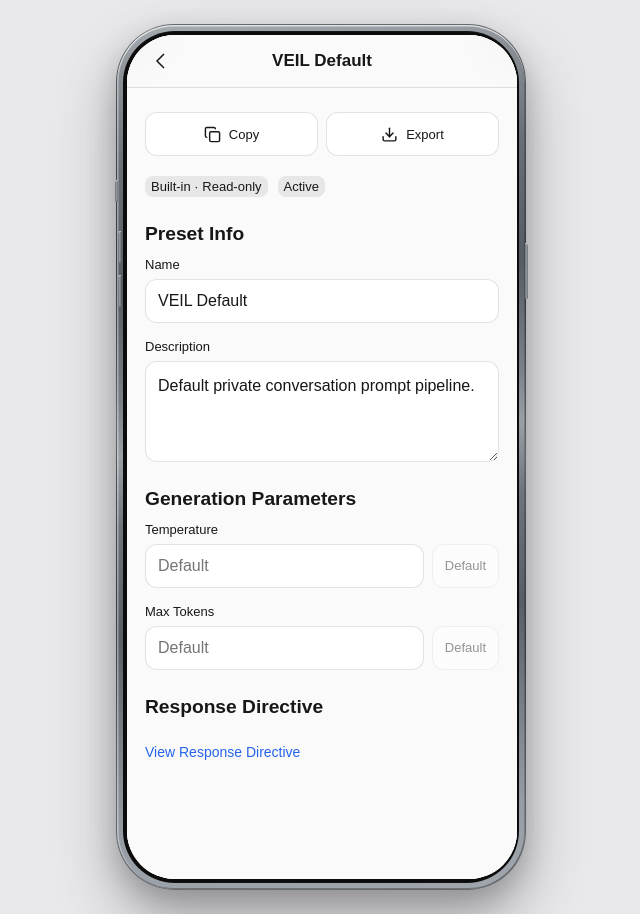
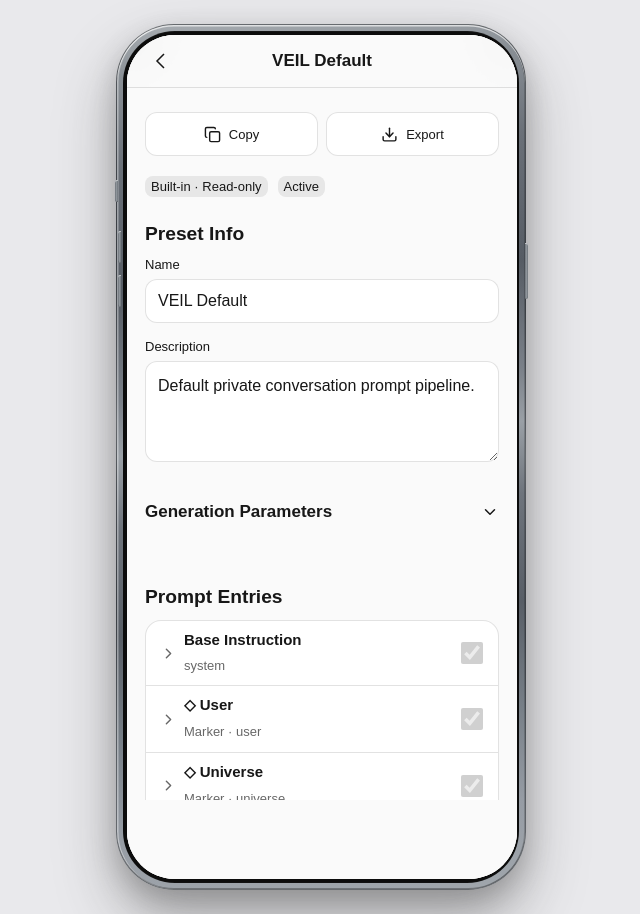
Before and after one commit to yecays-ai/veil, a Next.js app: page /settings/presets/veil-default-v1 in a window 1280 px wide. Shown: the whole page, without its empty margins (319-959 px from the left). Built offline with nearby package versions, Linux system fonts and the light colour scheme.

Commit message:
Make Preset prompts editable inline

```diff
--- a/app/settings/presets/presets.css
+++ b/app/settings/presets/presets.css
@@ -25,3 +25,47 @@
 .preset-manager .preset-toggle { display: flex; align-items: center; justify-content: space-between; min-height: 44px; }
 .preset-manager .preset-prompt-content { min-height: 260px; }
 .preset-manager .preset-delete { margin-top: 24px; }
+.preset-manager .preset-generation > summary {
+  min-height: 48px;
+  display: flex;
+  align-items: center;
+  justify-content: space-between;
+  cursor: pointer;
+  font-size: 17px;
+  font-weight: 600;
+  list-style: none;
+}
+.preset-manager .preset-generation > summary::-webkit-details-marker { display: none; }
+.preset-manager .preset-generation[open] > summary svg { transform: rotate(180deg); }
+.preset-manager .preset-generation .settings-editor { margin-top: 14px; }
+.preset-manager .preset-pipeline {
+  overflow: hidden;
+  border: 1px solid var(--settings-border);
+  border-radius: 16px;
+  background: var(--theme-surface);
+}
+.preset-manager .preset-prompt + .preset-prompt { border-top: 1px solid var(--settings-border); }
+.preset-manager .preset-prompt-summary { display: flex; align-items: center; min-height: 58px; padding: 5px 12px 5px 6px; }
+.preset-manager .preset-prompt-expand {
+  flex: 1;
+  min-width: 0;
+  min-height: 48px;
+  padding: 5px 8px;
+  border: 0;
+  background: transparent;
+  display: flex;
+  align-items: center;
+  gap: 7px;
+  text-align: left;
+}
+.preset-manager .preset-prompt-expand > svg { flex: none; transform: rotate(-90deg); opacity: .65; }
+.preset-manager .preset-prompt-expand[aria-expanded="true"] > svg { transform: none; }
+.preset-manager .preset-prompt[data-enabled] .preset-copy { opacity: 1; }
+.preset-manager .preset-prompt:not([data-enabled]) .preset-copy { opacity: .5; }
+.preset-manager .preset-prompt-editor { padding: 2px 16px 16px 38px; }
+.preset-manager .preset-marker-note { padding: 12px; border-radius: 12px; background: color-mix(in srgb, var(--theme-text) 5%, transparent); }
+.preset-manager .preset-marker-note strong { font-size: 14px; }
+.preset-manager .preset-marker-note p { margin: 7px 0 0; font-size: 13px; line-height: 1.5; opacity: .65; }
+.preset-manager .preset-prompt-controls { display: flex; align-items: center; gap: 4px; margin-top: 12px; font-size: 13px; }
+.preset-manager .preset-prompt-controls > span { margin-right: 4px; opacity: .65; }
+.preset-manager .preset-delete-prompt { margin-left: auto; min-height: 44px; border: 0; background: transparent; color: #ae3636; }
--- a/components/settings/presets/preset-detail.tsx
+++ b/components/settings/presets/preset-detail.tsx
@@ -2,13 +2,14 @@
 import Link from "next/link";
 import { useState } from "react";
 import { useRouter } from "next/navigation";
-import { ArrowDown, ArrowUp, Copy, Download, Plus, Trash2 } from "lucide-react";
+import { ArrowDown, ArrowUp, ChevronDown, Copy, Download, Plus, Trash2 } from "lucide-react";
 import { PageShell } from "../../page-shell";
-import { Input } from "../ui/form";
+import { Input, Select } from "../ui/form";
 import { Alert } from "../ui/feedback";
 import { ConfirmDialog } from "../ui/modal";
-import { presetFingerprint, type Preset } from "../../../lib/preset";
-import { copyPreset, deletePreset, exportPreset, movePrompt, setActivePreset, updatePreset } from "../../../lib/preset-library";
+import { presetFingerprint, type Preset, type PresetPrompt } from "../../../lib/preset";
+import { buildDisplayedPrompts, copyPreset, deletePreset, deletePrompt, exportPreset, movePrompt,
+  promptEnabled, setActivePreset, updatePreset } from "../../../lib/preset-library";
 import { usePresetLibrary } from "./use-preset-library";
 
 export function PresetDetail({ presetId }: { presetId: string }) {
@@ -25,19 +26,39 @@ function DetailEditor({ saved, library }: { saved: Preset; library: ReturnType<t
   const [draft, setDraft] = useState(() => structuredClone(saved));
   const [baseline, setBaseline] = useState(saved);
   const [deleting, setDeleting] = useState(false);
+  const [deletingPrompt, setDeletingPrompt] = useState<string>();
+  const [editingPromptId, setEditingPromptId] = useState<string>();
   const router = useRouter();
   const dirty = presetFingerprint(draft) !== presetFingerprint(baseline);
   const readOnly = saved.builtIn;
   const baseHref = `/settings/presets/${encodeURIComponent(saved.id)}`;
-  const entryHref = (identifier: string) => `${baseHref}/prompts/${encodeURIComponent(identifier)}`;
-  const directive = draft.prompts.find((entry) => entry.identifier === "response-directive");
+  const displayedPrompts = buildDisplayedPrompts(draft);
   function update(patch: Partial<Preset>) { setDraft({ ...draft, ...patch }); }
   function parameter(key: "temperature" | "maxTokens", value: string) {
     const generation = { ...draft.generation };
     if (value === "") delete generation[key]; else generation[key] = Number(value);
     update({ generation });
   }
-  const overlay = deleting ? <ConfirmDialog title="Delete Preset?" confirmLabel="Delete" busy={busy}
+  function updatePrompt(identifier: string, next: PresetPrompt) {
+    setDraft((current) => ({ ...current,
+      prompts: current.prompts.map((entry) => entry.identifier === identifier ? next : entry),
+      promptOrder: current.promptOrder.map((entry) => entry.identifier === identifier
+        ? { ...entry, identifier: next.identifier } : entry),
+    }));
+    if (identifier !== next.identifier) setEditingPromptId(next.identifier);
+  }
+  function togglePrompt(identifier: string, enabled: boolean) {
+    setDraft((current) => ({ ...current,
+      prompts: current.prompts.map((entry) => entry.identifier === identifier ? { ...entry, enabled } : entry),
+      promptOrder: current.promptOrder.map((entry) => entry.identifier === identifier ? { ...entry, enabled } : entry),
+    }));
+  }
+  const overlay = deletingPrompt ? <ConfirmDialog title="Delete Prompt?" confirmLabel="Delete" busy={busy}
+    onCancel={() => setDeletingPrompt(undefined)} onConfirm={() => {
+      setDraft((current) => deletePrompt(current, deletingPrompt));
+      setEditingPromptId(undefined); setDeletingPrompt(undefined);
+    }}>Delete {draft.prompts.find((entry) => entry.identifier === deletingPrompt)?.name} from this Preset?</ConfirmDialog>
+    : deleting ? <ConfirmDialog title="Delete Preset?" confirmLabel="Delete" busy={busy}
     onCancel={() => { if (!busy) setDeleting(false); }} onConfirm={() => void run(async () => {
       await change((current) => deletePreset(current, saved.id)); router.push("/settings/presets");
     })}>Delete {saved.name}? If active, VEIL Default will be used.</ConfirmDialog> : undefined;
@@ -72,33 +93,49 @@ function DetailEditor({ saved, library }: { saved: Preset; library: ReturnType<t
       <label>Name<Input value={draft.name} onChange={(event) => update({ name: event.target.value })} /></label>
       <label>Description<textarea className="settings-input" rows={3} value={draft.description} onChange={(event) => update({ description: event.target.value })} /></label>
     </fieldset></section>
-    <section className="preset-section"><h2>Generation Parameters</h2><fieldset disabled={readOnly || busy} className="settings-editor">
+    <details className="preset-section preset-generation"><summary>Generation Parameters<ChevronDown size={18} aria-hidden="true" /></summary>
+      <fieldset disabled={readOnly || busy} className="settings-editor">
       {(["temperature", "maxTokens"] as const).map((key) => <div className="preset-parameter" key={key}>
         <label>{key === "temperature" ? "Temperature" : "Max Tokens"}<Input type="number" min={key === "temperature" ? 0 : 1}
           max={key === "temperature" ? 2 : 1000000} step={key === "temperature" ? "any" : 1} placeholder="Default"
           value={draft.generation[key] ?? ""} onChange={(event) => parameter(key, event.target.value)} /></label>
         <button className="settings-button" type="button" onClick={() => parameter(key, "")}>Default</button>
       </div>)}
-    </fieldset></section>
-    {directive && <section className="preset-section"><h2>Response Directive</h2>
-      <Link className="preset-entry-link" href={entryHref(directive.identifier)}>{readOnly ? "View" : "Edit"} Response Directive</Link>
-    </section>}
+    </fieldset></details>
     <section className="preset-section"><div className="preset-section-heading"><h2>Prompt Entries</h2>
       {!readOnly && <Link className="preset-entry-link" href={`${baseHref}/new-prompt`}><Plus size={17} />Add Prompt</Link>}</div>
-      <div className="preset-rows">{draft.prompts.map((entry) => <div className="preset-row" key={entry.identifier}>
-        <Link className="preset-copy" href={entryHref(entry.identifier)}><strong>{entry.name}</strong><small>{entry.source === "marker" ? `Marker · ${entry.marker}` : entry.role}</small></Link>
-        <input type="checkbox" aria-label={`Enable Prompt ${entry.name}`} checked={entry.enabled} disabled={readOnly || busy}
-          onChange={(event) => update({ prompts: draft.prompts.map((item) => item.identifier === entry.identifier ? { ...item, enabled: event.target.checked } : item) })} />
-      </div>)}</div>
+      <div className="preset-pipeline">{displayedPrompts.map((entry, index) => {
+        const expanded = editingPromptId === entry.identifier;
+        const enabled = promptEnabled(draft, entry.identifier);
+        return <article className="preset-prompt" data-expanded={expanded || undefined} data-enabled={enabled || undefined} key={entry.identifier}>
+          <div className="preset-prompt-summary">
+            <button className="preset-prompt-expand" type="button" aria-expanded={expanded}
+              aria-controls={`prompt-${entry.identifier}`} onClick={() => setEditingPromptId(expanded ? undefined : entry.identifier)}>
+              <ChevronDown size={17} aria-hidden="true" /><span className="preset-copy"><strong>{entry.name}</strong>
+                <small>{entry.source === "marker" ? `Marker · ${entry.marker}` : entry.role}</small></span>
+            </button>
+            <input type="checkbox" aria-label={`Enable Prompt ${entry.name}`} checked={enabled} disabled={readOnly || busy}
+              onChange={(event) => togglePrompt(entry.identifier, event.target.checked)} />
+          </div>
+          {expanded && <div className="preset-prompt-editor" id={`prompt-${entry.identifier}`}>
+            {entry.source === "prompt" ? <fieldset disabled={readOnly || busy} className="settings-editor">
+              <label>Name<Input value={entry.name} onChange={(event) => updatePrompt(entry.identifier, { ...entry, name: event.target.value })} /></label>
+              <label>Identifier<Input value={entry.identifier} onChange={(event) => updatePrompt(entry.identifier, { ...entry, identifier: event.target.value })} /></label>
+              <label>Role<Select value={entry.role} onChange={(event) => updatePrompt(entry.identifier, { ...entry, role: event.target.value as PresetPrompt["role"] })}>
+                <option value="system">System</option><option value="user">User</option><option value="assistant">Assistant</option>
+              </Select></label>
+              <label>Content<textarea className="settings-input preset-prompt-content" rows={10} value={entry.content}
+                onChange={(event) => updatePrompt(entry.identifier, { ...entry, content: event.target.value })} /></label>
+            </fieldset> : <div className="preset-marker-note"><strong>Runtime marker · {entry.marker}</strong>
+              <p>Content is supplied dynamically by VEIL.</p></div>}
+            <div className="preset-prompt-controls"><span>Move</span>
+              <button className="preset-order-button" disabled={readOnly || busy || index === 0} aria-label={`Move ${entry.identifier} up`} onClick={() => setDraft(movePrompt(draft, entry.identifier, -1))}><ArrowUp size={18} /></button>
+              <button className="preset-order-button" disabled={readOnly || busy || index === displayedPrompts.length - 1} aria-label={`Move ${entry.identifier} down`} onClick={() => setDraft(movePrompt(draft, entry.identifier, 1))}><ArrowDown size={18} /></button>
+              {!readOnly && entry.source === "prompt" && <button className="preset-delete-prompt" type="button" onClick={() => setDeletingPrompt(entry.identifier)}>Delete</button>}
+            </div>
+          </div>}
+        </article>;
+      })}</div>
     </section>
-    <section className="preset-section"><h2>Prompt Order</h2><ol className="preset-rows">
-      {draft.promptOrder.map((entry, index) => <li className="preset-row" key={entry.identifier}>
-        <span className="preset-copy"><strong>{draft.prompts.find((item) => item.identifier === entry.identifier)?.name}</strong></span>
-        <input type="checkbox" aria-label={`Enable Order ${entry.identifier}`} checked={entry.enabled} disabled={readOnly || busy}
-          onChange={(event) => update({ promptOrder: draft.promptOrder.map((item) => item.identifier === entry.identifier ? { ...item, enabled: event.target.checked } : item) })} />
-        <button className="preset-order-button" disabled={readOnly || busy || index === 0} aria-label={`Move ${entry.identifier} up`} onClick={() => setDraft(movePrompt(draft, entry.identifier, -1))}><ArrowUp size={18} /></button>
-        <button className="preset-order-button" disabled={readOnly || busy || index === draft.promptOrder.length - 1} aria-label={`Move ${entry.identifier} down`} onClick={() => setDraft(movePrompt(draft, entry.identifier, 1))}><ArrowDown size={18} /></button>
-      </li>)}
-    </ol></section>
   </PageShell></div>;
 }
--- a/lib/preset-library.ts
+++ b/lib/preset-library.ts
@@ -70,12 +70,49 @@ export function deletePrompt(preset: Preset, identifier: string): Preset {
     promptOrder: preset.promptOrder.filter((item) => item.identifier !== identifier) });
 }
 
+export function buildDisplayedPrompts(preset: Preset): PresetPrompt[] {
+  const prompts = new Map(preset.prompts.map((prompt) => [prompt.identifier, prompt]));
+  const seen = new Set<string>();
+  const displayed: PresetPrompt[] = [];
+  const append = (prompt?: PresetPrompt) => {
+    if (prompt && !seen.has(prompt.identifier)) {
+      seen.add(prompt.identifier);
+      displayed.push(prompt);
+    }
+  };
+  for (const entry of preset.promptOrder) append(prompts.get(entry.identifier));
+  for (const prompt of preset.prompts) append(prompt);
+  return displayed;
+}
+
+export function promptEnabled(preset: Preset, identifier: string) {
+  const prompt = preset.prompts.find((item) => item.identifier === identifier);
+  if (!prompt) return false;
+  const order = preset.promptOrder.find((item) => item.identifier === identifier);
+  return prompt.enabled && (order?.enabled ?? true);
+}
+
+export function setPromptEnabled(preset: Preset, identifier: string, enabled: boolean): Preset {
+  if (preset.builtIn) throw new Error("VEIL Default is read-only.");
+  if (!preset.prompts.some((item) => item.identifier === identifier))
+    throw new Error("This Prompt no longer exists.");
+  return validatePreset({ ...preset,
+    prompts: preset.prompts.map((item) => item.identifier === identifier ? { ...item, enabled } : item),
+    promptOrder: preset.promptOrder.map((item) => item.identifier === identifier ? { ...item, enabled } : item),
+  });
+}
+
 export function movePrompt(preset: Preset, identifier: string, direction: -1 | 1): Preset {
   if (preset.builtIn) throw new Error("VEIL Default is read-only.");
-  const promptOrder = structuredClone(preset.promptOrder);
-  const index = promptOrder.findIndex((entry) => entry.identifier === identifier), target = index + direction;
-  if (index < 0 || target < 0 || target >= promptOrder.length) return structuredClone(preset);
-  [promptOrder[index], promptOrder[target]] = [promptOrder[target], promptOrder[index]];
+  const displayed = buildDisplayedPrompts(preset);
+  const index = displayed.findIndex((entry) => entry.identifier === identifier), target = index + direction;
+  if (index < 0 || target < 0 || target >= displayed.length) return structuredClone(preset);
+  [displayed[index], displayed[target]] = [displayed[target], displayed[index]];
+  const enabled = new Map(preset.promptOrder.map((entry) => [entry.identifier, entry.enabled]));
+  const promptOrder = displayed.map((entry) => ({
+    identifier: entry.identifier,
+    enabled: enabled.get(entry.identifier) ?? entry.enabled,
+  }));
   return validatePreset({ ...preset, promptOrder });
 }
 
```
Also changed, not shown: 2 other files (tests, documents, lock files or other folders).
